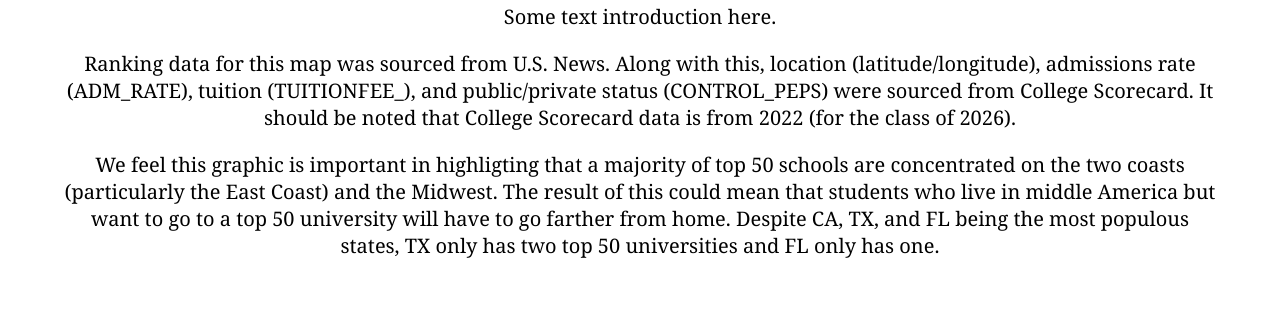
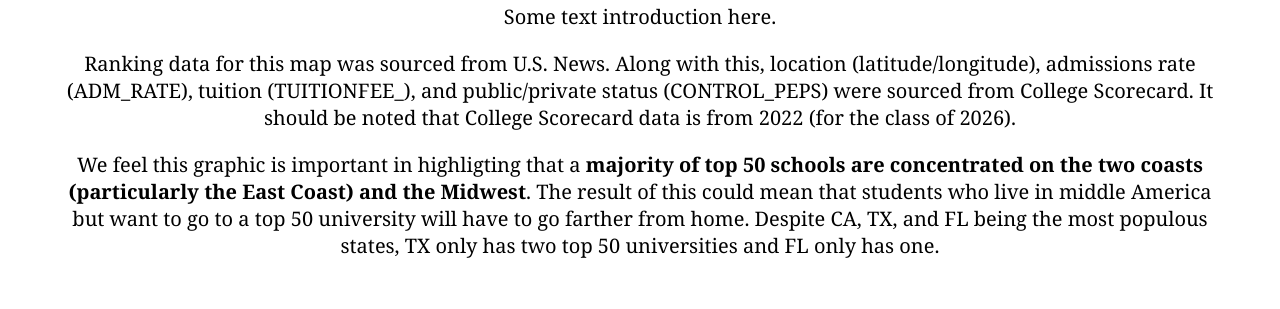
Before and after one commit to nicolestangents/College-Data, a plain HTML site: page index.html in a window 1280 px wide. Shown: the part 1065-1374 px from the top of the page. Drawn offline with Linux system fonts and the light colour scheme; a script that the page names is missing.

Commit message:
Update index.html

```diff
--- a/index.html
+++ b/index.html
@@ -189,7 +189,7 @@
 </div>
 
 <p>Ranking data for this map was sourced from U.S. News. Along with this, location (latitude/longitude), admissions rate (ADM_RATE), tuition (TUITIONFEE_), and public/private status (CONTROL_PEPS) were sourced from College Scorecard. It should be noted that College Scorecard data is from 2022 (for the class of 2026).</p>
-<p>We feel this graphic is important in highligting that a majority of top 50 schools are concentrated on the two coasts (particularly the East Coast) and the Midwest. The result of this could mean that students who live in middle America but want to go to a top 50 university will have to go farther from home. Despite CA, TX, and FL being the most populous states, TX only has two top 50 universities and FL only has one. </p>
+<p>We feel this graphic is important in highligting that a <b>majority of top 50 schools are concentrated on the two coasts (particularly the East Coast) and the Midwest</b>. The result of this could mean that students who live in middle America but want to go to a top 50 university will have to go farther from home. Despite CA, TX, and FL being the most populous states, TX only has two top 50 universities and FL only has one. </p>
 
 <div class="image-text-container">
   <div class="visualization">
```
